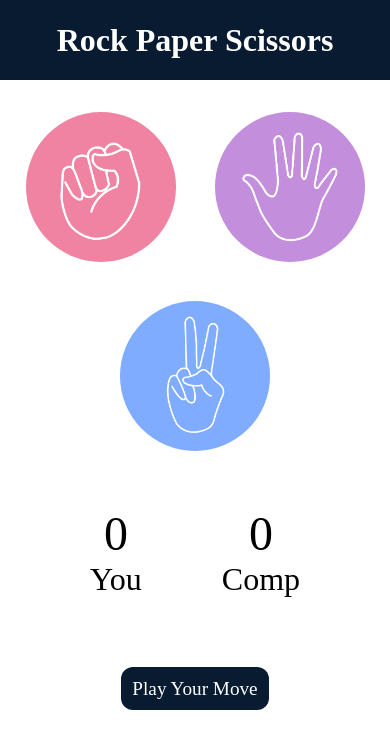
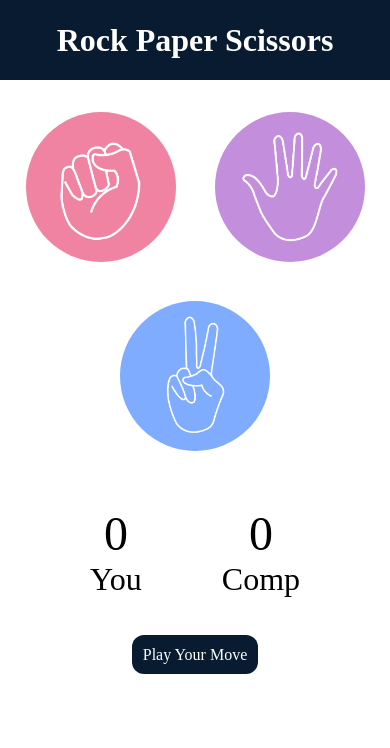
Before and after one commit to ZainAli985/ROCK-PAPER-SCISSORS, a plain HTML site: page index.html in a window 390 px wide. Drawn offline with Linux system fonts and the light colour scheme.

Commit message:
2.0 style.css

```diff
--- a/style.css
+++ b/style.css
@@ -76,9 +76,12 @@ img {
     #msg {
         background-color: #081b31;
         color: white;
-        font-size: 1.2rem;
+        font-size: 1rem;
         display: inline;
         padding: 0.7rem;
         border-radius: 0.75rem;
     }
+    .msg-container{
+        margin-top: 3rem;
+    }
 }
```
